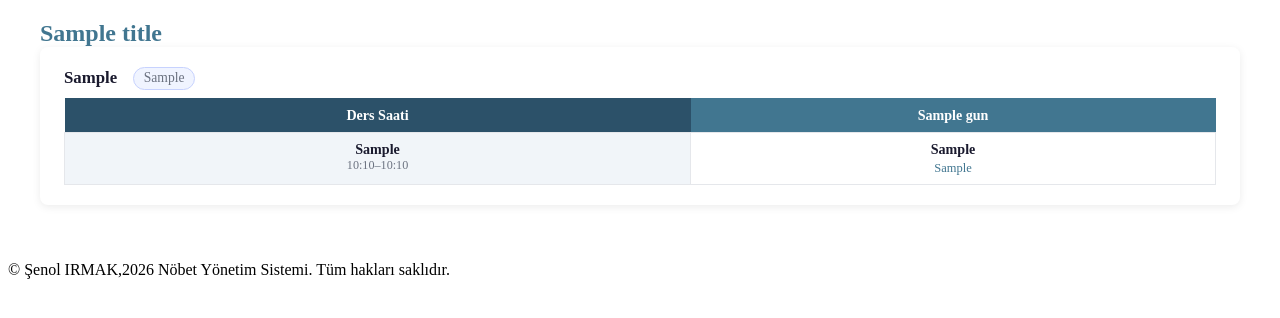
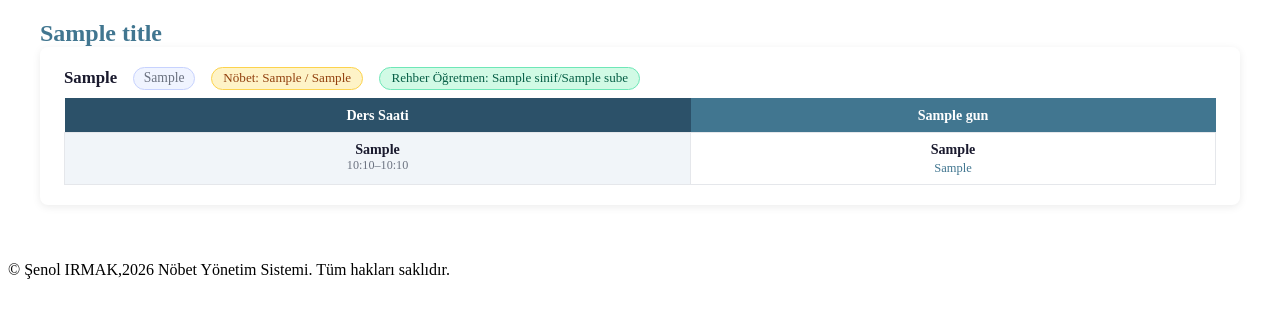
Before and after one commit to senolirmak/YonetimAnadoluLisesiLocal, a Django app: template dersprogrami/templates/dersprogrami/haftalik_program.html in a window 1280 px wide. Shown: the part 51-369 px from the top of the page. Run offline with Django 5.2, Linux system fonts and the light colour scheme; tables that the repository leaves empty hold one stand-in row (values such as "Sample post"); the template is opened without the code that fills it: values that come from a table or form of the project are taken from there, most other values are stand-ins (such as "Sample title", 1, 10 or a date in 2020).

Commit message:
haftalik_program: nöbet günü ve rehber öğretmen bilgisi başlığa eklendi
- NobetGorevi'nden nöbet günü/yeri chip olarak gösterildi
- NobetDersProgrami'nde 'rehberlik' içeren dersin sinif_sube'si rehber chip olarak gösterildi

```diff
--- a/dersprogrami/templates/dersprogrami/haftalik_program.html
+++ b/dersprogrami/templates/dersprogrami/haftalik_program.html
@@ -72,6 +72,23 @@
     border: 1px solid #c7d2fe;
     border-radius: 99px;
     padding: .15rem .6rem;
+  }
+  .hp-meta-chip {
+    font-size: .82rem;
+    font-weight: 500;
+    border-radius: 99px;
+    padding: .15rem .7rem;
+    white-space: nowrap;
+  }
+  .hp-chip-nobet {
+    background: #fef3c7;
+    color: #92400e;
+    border: 1px solid #fcd34d;
+  }
+  .hp-chip-rehber {
+    background: #d1fae5;
+    color: #065f46;
+    border: 1px solid #6ee7b7;
   }
 
   /* Program tablosu */
@@ -170,6 +187,22 @@
       {% if secilen_personel.brans %}
       <span class="hp-ogretmen-brans">{{ secilen_personel.brans }}</span>
       {% endif %}
+      {% if nobet_gorevleri %}
+      <span class="hp-meta-chip hp-chip-nobet">
+        Nöbet:
+        {% for g in nobet_gorevleri %}
+          {{ g.get_nobet_gun_display }}{% if g.nobet_yeri %} / {{ g.nobet_yeri }}{% endif %}{% if not forloop.last %}, {% endif %}
+        {% endfor %}
+      </span>
+      {% endif %}
+      {% if rehberlik_siniflari %}
+      <span class="hp-meta-chip hp-chip-rehber">
+        Rehber Öğretmen:
+        {% for sinif, sube in rehberlik_siniflari %}
+          {{ sinif }}/{{ sube }}{% if not forloop.last %}, {% endif %}
+        {% endfor %}
+      </span>
+      {% endif %}
     </div>
 
     {% if program_tablo %}
```
Also changed, not shown: dersprogrami/views.py (+26 -0 lines).
